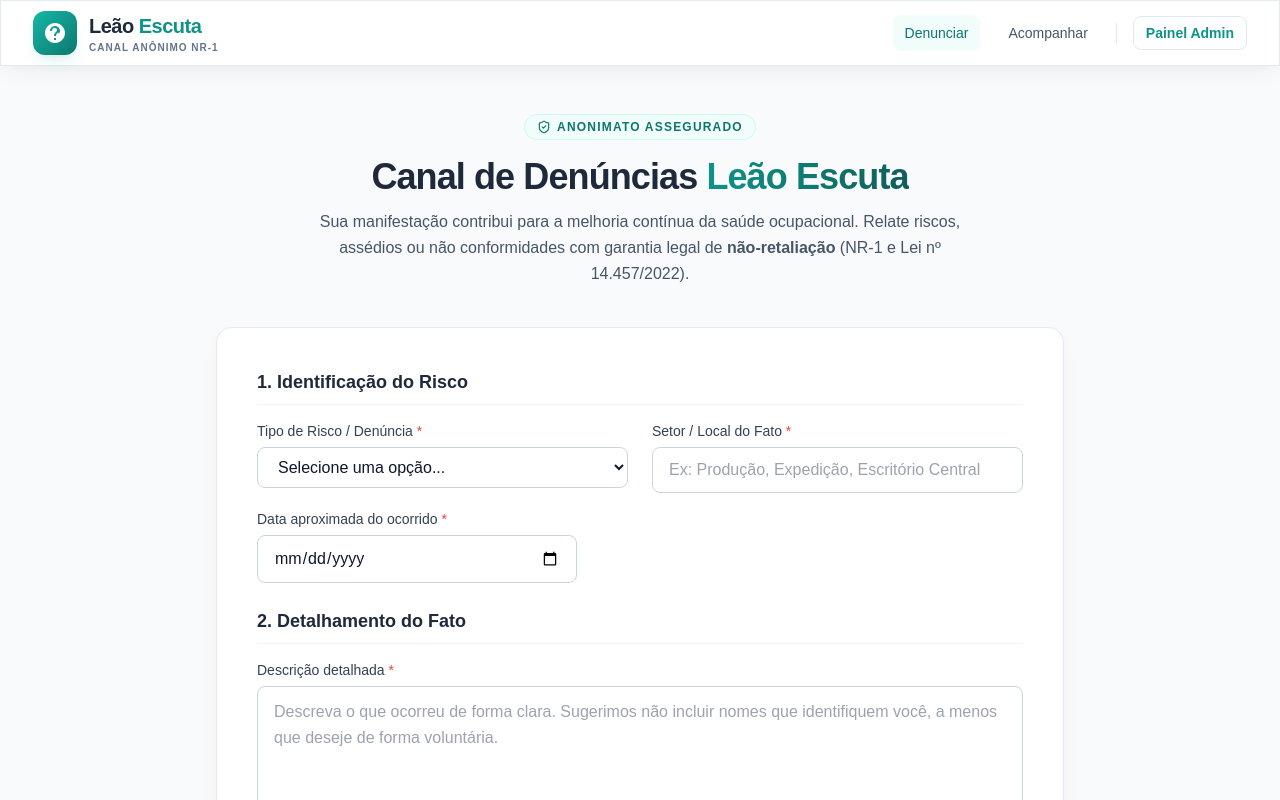
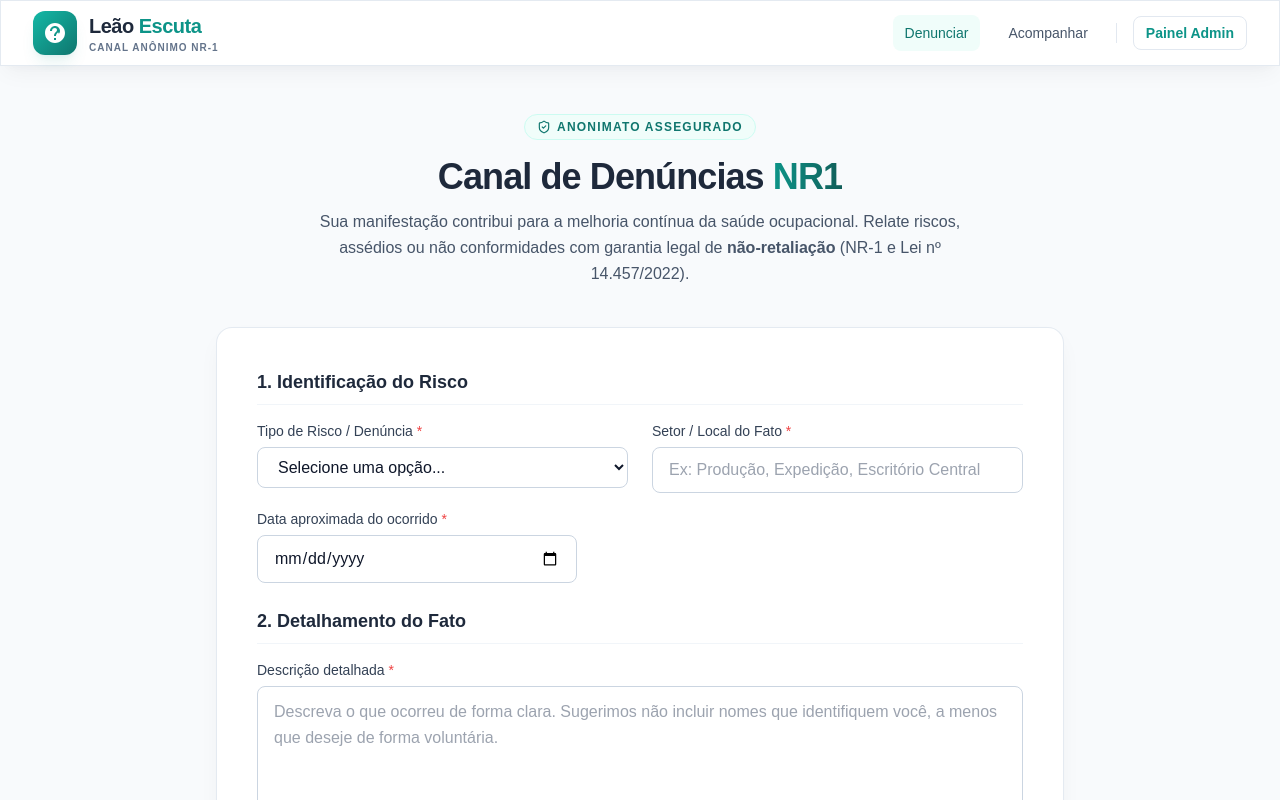
Before and after one commit to francijrjr/NR-1, a React (Vite) app in the folder frontend/: page / in a window 1280 px wide. Shown: the top 800 px of the page. Built offline with nearby package versions, Linux system fonts and the light colour scheme.

Commit message:
Update complaint form title from to 'NR1'

```diff
--- a/frontend/src/pages/ComplaintForm.tsx
+++ b/frontend/src/pages/ComplaintForm.tsx
@@ -114,7 +114,7 @@ export const ComplaintForm: React.FC<ComplaintFormProps> = ({ onNavigate }) => {
           <ShieldCheck className="h-3.5 w-3.5" /> Anonimato Assegurado
         </span>
         <h1 className="text-3xl sm:text-4xl font-extrabold text-slate-800 mt-4 tracking-tight">
-          Canal de Denúncias <span className="text-transparent bg-clip-text bg-gradient-to-r from-teal-600 to-teal-800">Leão Escuta</span>
+          Canal de Denúncias <span className="text-transparent bg-clip-text bg-gradient-to-r from-teal-600 to-teal-800">NR1</span>
         </h1>
         <p className="text-slate-600 mt-3 max-w-2xl mx-auto text-base leading-relaxed">
           Sua manifestação contribui para a melhoria contínua da saúde ocupacional. Relate riscos, assédios ou não conformidades com garantia legal de <strong>não-retaliação</strong> (NR-1 e Lei nº 14.457/2022).
```
